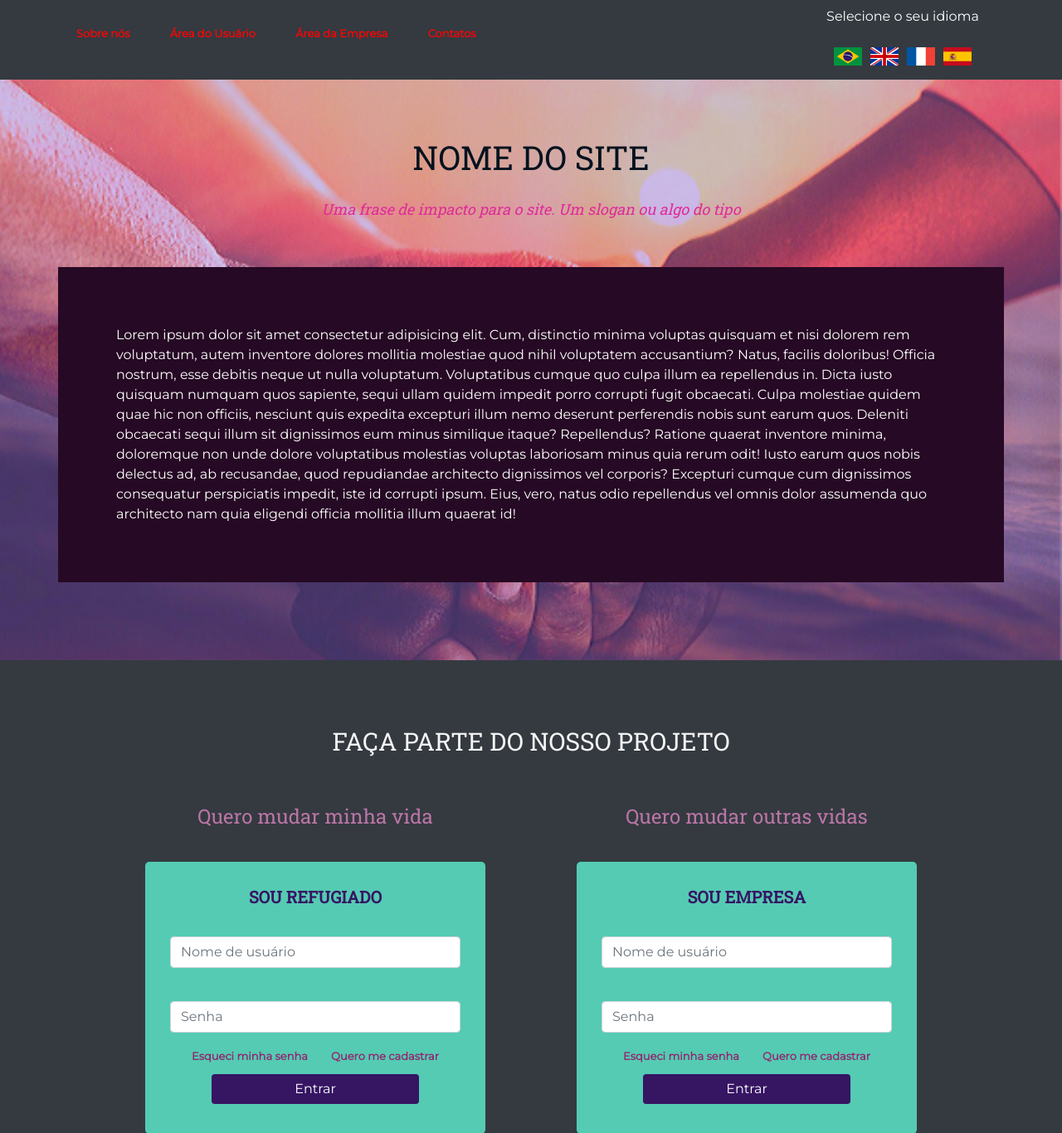
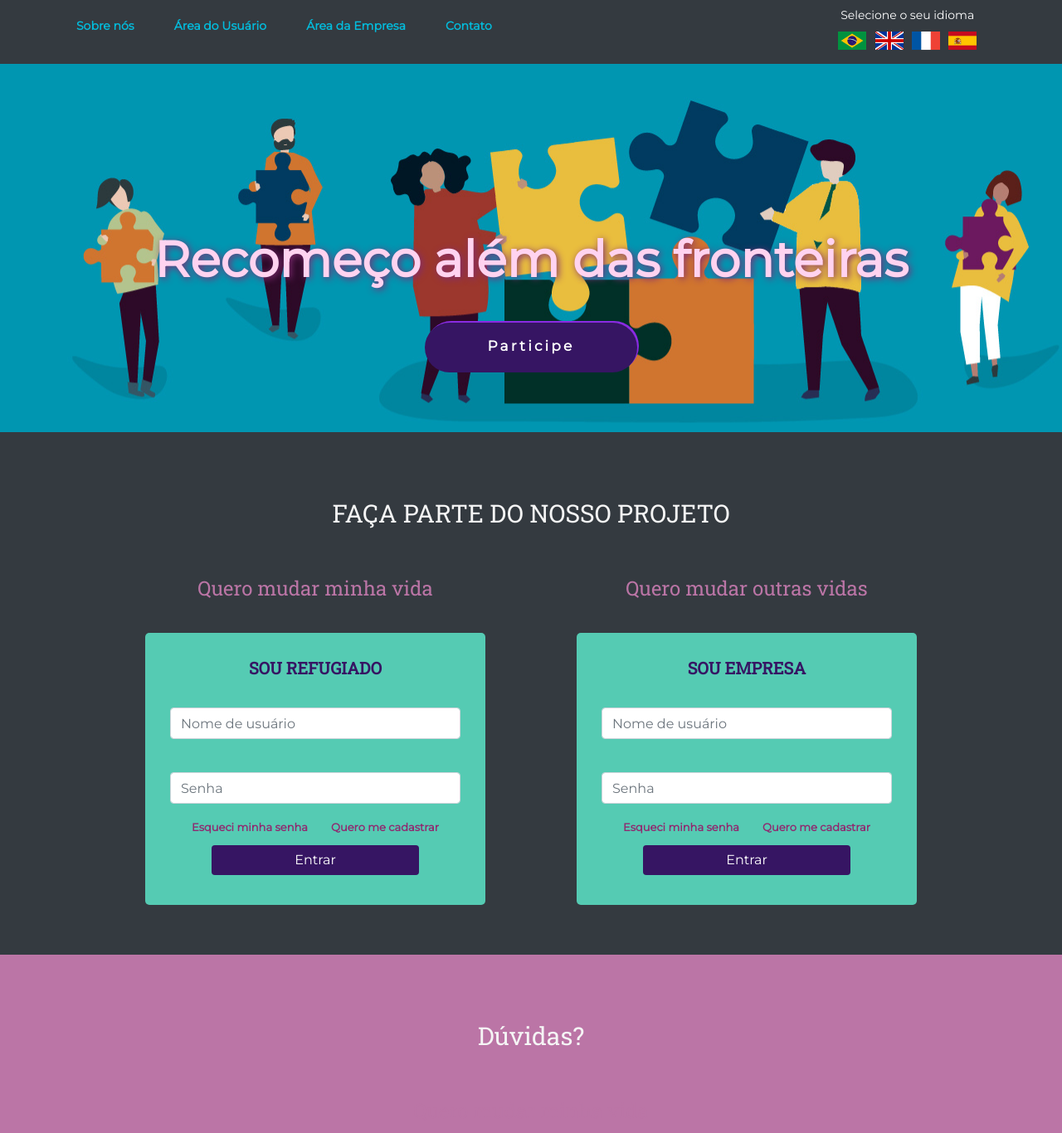
Before and after one commit to graciani23/projeto-integrador, a PHP site: page /sobre-nos.php in a window 1280 px wide. Shown: the top 1366 px of the page at 83% size. Run offline with PHP 8.4, Linux system fonts and the light colour scheme.

Commit message:
Alterando menu e header do sobre nós

```diff
--- a/assets/css/estiloheader.css
+++ b/assets/css/estiloheader.css
@@ -5,40 +5,41 @@
 }
 
 .fundo {
-    background-image: url(./bgfiltro.png);
-    background-size: cover;
-    width:100%;
-    height:700px;
-    object-fit: cover;
-    border-bottom: 1px;
+    background-image: url(./imgheader/quebracabeca.jpg);
+    object-fit: cover
 
 }
 
-.fundo > h1 {
+
+
+.fundo .h2 {
+    color: rgb(255, 211, 240);
+    padding-top: 200px;
+    padding-bottom: 30px;
+    font-size: 60px;
+    font-weight: 900;
     text-align: center;
-    padding-top: 70px;
-    font-family: 'Roboto Slab', serif;
-    color:rgb(4, 18, 31);
+    text-shadow: 2px 2px 8px rgb(128, 42, 115);
 
 }
 
-.fundo > h5 {
-    text-align: center;
-    font-family: 'Roboto Slab', serif;
-    color:  rgb(223, 43, 154);
-    font-style: italic;
-    font-size: 18px;
-    padding-bottom: 50px;
-    padding-top: 20px;
+.fundo .botao {
+    padding: 16px 48px 18px;
+    width:20%;
+    margin:0 auto;
+    background:rgb(128, 42, 115);
+    color:white;
+    display:block;
+    border-radius: 500px;
+    font-family: 'Montserrat', sans-serif;
+    font-size: 17px;
+    letter-spacing: .2rem;
+    box-shadow: 2px -2px  blueviolet;
+    font-weight: 700;
+
+    }
+
+
+.fundo > .botao:hover  {
+    background-color: rgb(145, 108, 180)!important;
 }
-
-.fundo > p {
-    margin-right: 70px;
-    margin-left: 70px;
-    padding-top: 10px;
-    font-family: 'Montserrat', sans-serif;
-    padding: 70px;
-    background-color:rgb(38, 9, 36);
-    color: white;
-
-}
--- a/assets/css/estilomenu.css
+++ b/assets/css/estilomenu.css
@@ -37,16 +37,24 @@ nav ul li {
 
 }
 
+nav ul li a {
+    font-size: 14px;
+}
+
 nav ul li:hover {
-    background-color:#1C6BB5;
+    background-color:rgb(128, 42, 115);
+    border-radius: 100px;
+    color: white;
+
 
 }
 
 
 
+
 nav > .container > ul > li > a {
     text-decoration: none;
-    color: rgb(243, 7, 7);
+    color: rgb(3, 187, 219);
 }
 
 nav > .container > ul > li > a:hover {
@@ -61,3 +69,7 @@ nav > .container img {
     padding: 2px;
     cursor: pointer;
 }
+
+ .pidioma {
+    margin-bottom: 0rem;
+}
--- a/assets/includes/header.php
+++ b/assets/includes/header.php
@@ -6,24 +6,18 @@
     <meta http-equiv="X-UA-Compatible" content="ie=edge">
     <title>Header</title>
     <link rel="stylesheet" href="./assets/css/estiloheader.css">
-    <link href="https://fonts.googleapis.com/css?family=Montserrat&display=swap" rel="stylesheet">
-    <link href="https://fonts.googleapis.com/css?family=Roboto+Slab&display=swap" rel="stylesheet">
-
-
+    <link href="https://fonts.googleapis.com/css?family=Montserrat|Roboto+Slab&display=swap" rel="stylesheet">
+    <link href="https://fonts.googleapis.com/css?family=Source+Sans+Pro&display=swap" rel="stylesheet">
 
 </head>
 <body>
     <div class="fundo">
-        <h1>NOME DO SITE</h1>
-        <h5>Uma frase de impacto para o site. Um slogan ou algo do tipo</h5>
+            <h2 class="h2">Recomeço além das fronteiras</h2>
+            <button class="botao"> Participe  </button>
+            <br> <br> <br>
+        </div>
+    <div class="fundo">
 
-            <p>Lorem ipsum dolor sit amet consectetur adipisicing elit. Cum, distinctio minima voluptas quisquam et nisi dolorem rem voluptatum, autem inventore dolores mollitia molestiae quod nihil voluptatem accusantium? Natus, facilis doloribus!
-            Officia nostrum, esse debitis neque ut nulla voluptatum. Voluptatibus cumque quo culpa illum ea repellendus in. Dicta iusto quisquam numquam quos sapiente, sequi ullam quidem impedit porro corrupti fugit obcaecati.
-            Culpa molestiae quidem quae hic non officiis, nesciunt quis expedita excepturi illum nemo deserunt perferendis nobis sunt earum quos. Deleniti obcaecati sequi illum sit dignissimos eum minus similique itaque? Repellendus?
-            Ratione quaerat inventore minima, doloremque non unde dolore voluptatibus molestias voluptas laboriosam minus quia rerum odit! Iusto earum quos nobis delectus ad, ab recusandae, quod repudiandae architecto dignissimos vel corporis?
-            Excepturi cumque cum dignissimos consequatur perspiciatis impedit, iste id corrupti ipsum. Eius, vero, natus odio repellendus vel omnis dolor assumenda quo architecto nam quia eligendi officia mollitia illum quaerat id!</p>
-
-        </div>
-
+    </div>
 </body>
 </html>
--- a/assets/includes/menu.php
+++ b/assets/includes/menu.php
@@ -16,10 +16,10 @@
             <li><a href="sobre-nos.php">Sobre nós</a></li>
             <li><a href="cad-log-usuario.php">Área do Usuário</a></li>
             <li><a href="cad-log-empresa.php">Área da Empresa</a></li>
-            <li><a href="#">Contatos</a></li>
+            <li><a href="#">Contato</a></li>
         </ul>
         <div class="img-cabecalho">
-            <p style="color:white">Selecione o seu idioma</p>
+            <p style="color:white;margin-bottom:0rem;font-size:14px">Selecione o seu idioma</p>
             <img src="./assets/img/Brazil.png" alt="Bandeira do Brasil">
             <img src="./assets/img/England.png" alt="Bandeira da Inglaterra">
             <img src="./assets/img/France.png" alt="Bandeira da França">
```
Also changed, not shown: assets/css/bgfiltro.png (deleted), assets/css/imgheader/quebracabeca.jpg (added), assets/img/artigo__integracao-de-funcionarios__blog.png (deleted), assets/img/quebracabeca.jpg (added).
